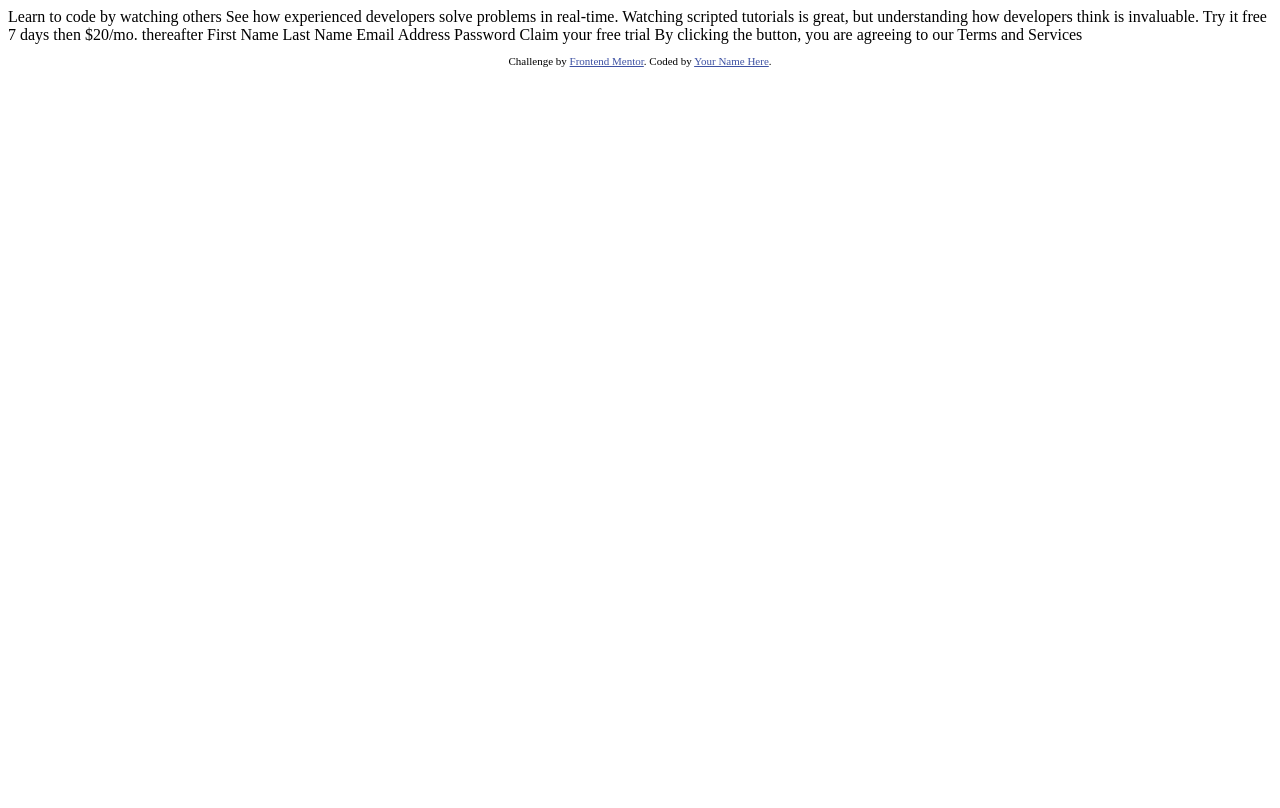
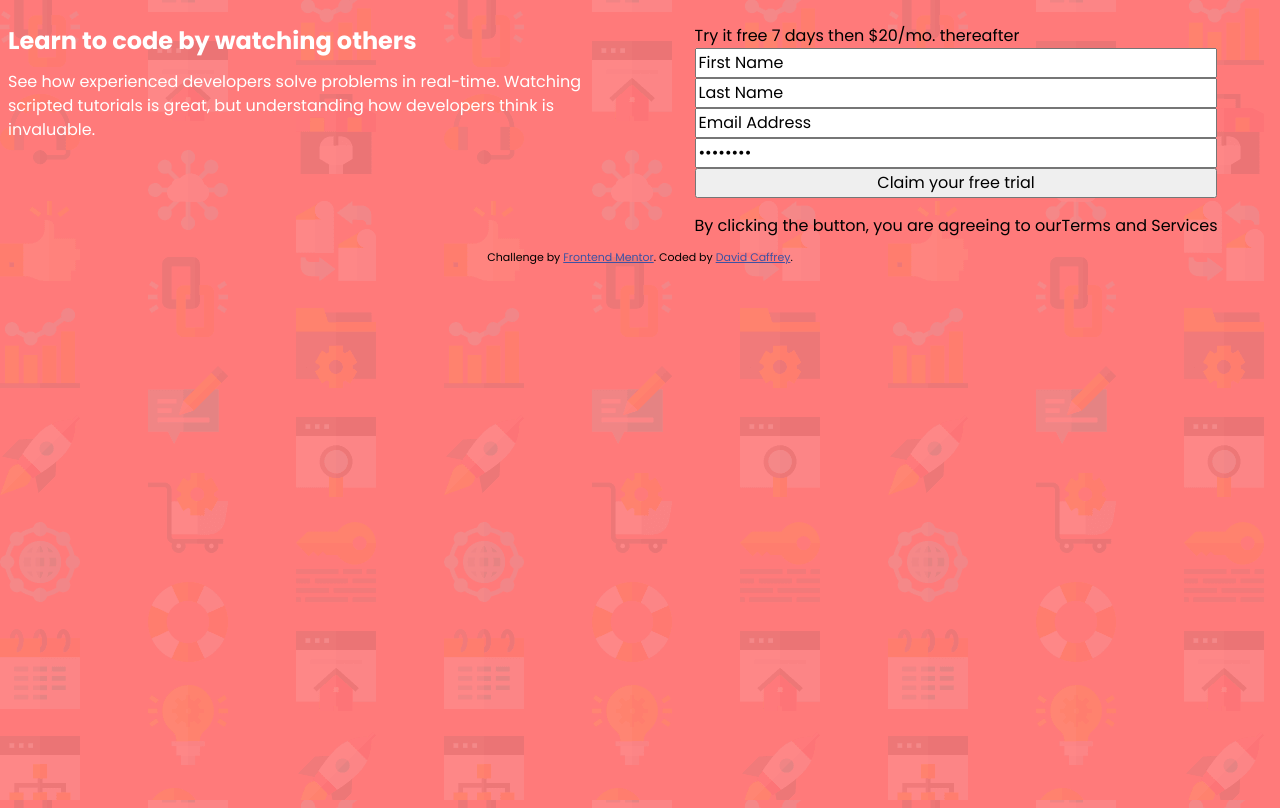
Before and after one commit to DavidCaffrey/Intro-component-signup-form, a plain HTML site: page index.html in a window 1280 px wide. Drawn offline with Linux system fonts and the light colour scheme.

Commit message:
very basic layout

```diff
--- a/index.html
+++ b/index.html
@@ -1,41 +1,59 @@
 <!DOCTYPE html>
 <html lang="en">
   <head>
-  <meta charset="UTF-8">
-  <meta name="viewport" content="width=device-width, initial-scale=1.0"> <!-- displays site properly based on user's device -->
-
-  <link rel="icon" type="image/png" sizes="32x32" href="./images/favicon-32x32.png">
-
+    <meta charset="UTF-8" />
+    <meta name="viewport" content="width=device-width, initial-scale=1.0" />
+    <!-- displays site properly based on user's device -->
+    <link rel="preconnect" href="https://fonts.googleapis.com" />
+    <link rel="preconnect" href="https://fonts.gstatic.com" crossorigin />
+    <link
+      href="https://fonts.googleapis.com/css2?family=Poppins:wght@400;500;600;700&display=swap"
+      rel="stylesheet"
+    />
+    <link
+      rel="icon"
+      type="image/png"
+      sizes="32x32"
+      href="./images/favicon-32x32.png"
+    />
+    <link rel="stylesheet" href="styles.css" />
     <title>Frontend Mentor | Intro component with sign up form</title>
-
-  <!-- Feel free to remove these styles or customise in your own stylesheet 👍 -->
-  <style>
-    .attribution { font-size: 11px; text-align: center; }
-    .attribution a { color: hsl(228, 45%, 44%); }
-  </style>
   </head>
   <body>
-
-  Learn to code by watching others
-
-  See how experienced developers solve problems in real-time. Watching scripted tutorials is great,
-  but understanding how developers think is invaluable.
-
-  Try it free 7 days then $20/mo. thereafter
-
-  First Name
-  Last Name
-  Email Address
-  Password
-
-  Claim your free trial
-
-  By clicking the button, you are agreeing to our Terms and Services
+    <section class="signUp-section">
+      <!-- Left container -->
+      <div class="info-container">
+        <h1>Learn to code by watching others</h1>
+        <p>
+          See how experienced developers solve problems in real-time. Watching
+          scripted tutorials is great, but understanding how developers think is
+          invaluable.
+        </p>
+      </div>
+      <!-- End of Left Container -->
+      <!-- Right Container -->
+      <div class="form-container">
+        <div class="form-banner">
+          <p><span>Try it free 7 days</span> then $20/mo. thereafter</p>
+        </div>
+        <form action="" method="post" class="signUp-form">
+          <input type="text" name="" id="" value="First Name" />
+          <input type="text" name="" id="" value="Last Name" />
+          <input type="email" name="" id="" value="Email Address" />
+          <input type="password" name="" id="" value="Password" />
+          <button type="submit">Claim your free trial</button>
+          <p>By clicking the button, you are agreeing to our<span>Terms and Services</span>
+          </p>
+        </form>
+      </div>
+    </section>
 
     <footer>
       <p class="attribution">
-      Challenge by <a href="https://www.frontendmentor.io?ref=challenge" target="_blank">Frontend Mentor</a>.
-      Coded by <a href="#">Your Name Here</a>.
+        Challenge by
+        <a href="https://www.frontendmentor.io?ref=challenge" target="_blank"
+          >Frontend Mentor</a
+        >. Coded by <a href="#">David Caffrey</a>.
       </p>
     </footer>
   </body>
--- /dev/null
+++ b/styles.css
@@ -0,0 +1,121 @@
+/* ANDY BELL CSS RESET */
+/* Box sizing rules */
+*,
+*::before,
+*::after {
+  box-sizing: border-box;
+}
+
+/* Prevent font size inflation */
+html {
+  -moz-text-size-adjust: none;
+  -webkit-text-size-adjust: none;
+  text-size-adjust: none;
+}
+
+/* Remove default margin in favour of better control in authored CSS */
+body, h1, h2, h3, h4, p,
+figure, blockquote, dl, dd {
+  margin-block-end: 0;
+}
+
+/* Remove list styles on ul, ol elements with a list role, which suggests default styling will be removed */
+ul[role='list'],
+ol[role='list'] {
+  list-style: none;
+}
+
+/* Set core body defaults */
+body {
+  min-height: 100vh;
+  line-height: 1.5;
+}
+
+/* Set shorter line heights on headings and interactive elements */
+h1, h2, h3, h4,
+button, input, label {
+  line-height: 1.1;
+}
+
+/* Balance text wrapping on headings */
+h1, h2,
+h3, h4 {
+  text-wrap: balance;
+}
+
+/* A elements that don't have a class get default styles */
+a:not([class]) {
+  text-decoration-skip-ink: auto;
+  color: currentColor;
+}
+
+/* Make images easier to work with */
+img,
+picture {
+  max-width: 100%;
+  display: block;
+}
+
+/* Inherit fonts for inputs and buttons */
+input, button,
+textarea, select {
+  font: inherit;
+}
+
+/* Make sure textareas without a rows attribute are not tiny */
+textarea:not([rows]) {
+  min-height: 10em;
+}
+
+/* Anything that has been anchored to should have extra scroll margin */
+:target {
+  scroll-margin-block: 5ex;
+}
+
+/* CUSTOM PROPERTIES */
+
+/* COLORS */
+:root{
+    --clr-prime-red:hsl(0, 100%, 74%);
+    --clr-prime-green:hsl(154, 59%, 51%);
+    --clr-accent-blue:hsl(248, 32%, 49%);
+    --clr-drk-blue:hsl(249, 10%, 26%);
+    --clr-l-grey:hsl(246, 25%, 77%);
+
+
+}
+
+body{
+    font-size: 1rem;
+    font-family: 'Poppins', sans-serif;
+    background-color: var(--clr-prime-red);
+    background-image: url('images/bg-intro-desktop.png');
+}
+
+.signUp-section{
+    display: grid;
+    grid-template-columns: 1fr 1fr;
+    justify-items: center;
+}
+
+.info-container{
+    color:white;
+}
+
+.form-container{
+    display: flex;
+    flex-direction: column;
+}
+
+.signUp-form{
+    display: flex;
+    flex-direction: column;
+}
+
+.attribution {
+    font-size: 11px;
+    text-align: center;
+  }
+  .attribution a {
+    color: hsl(228, 45%, 44%);
+  }
```
Lines whose indentation alone changed are shown as unchanged.
